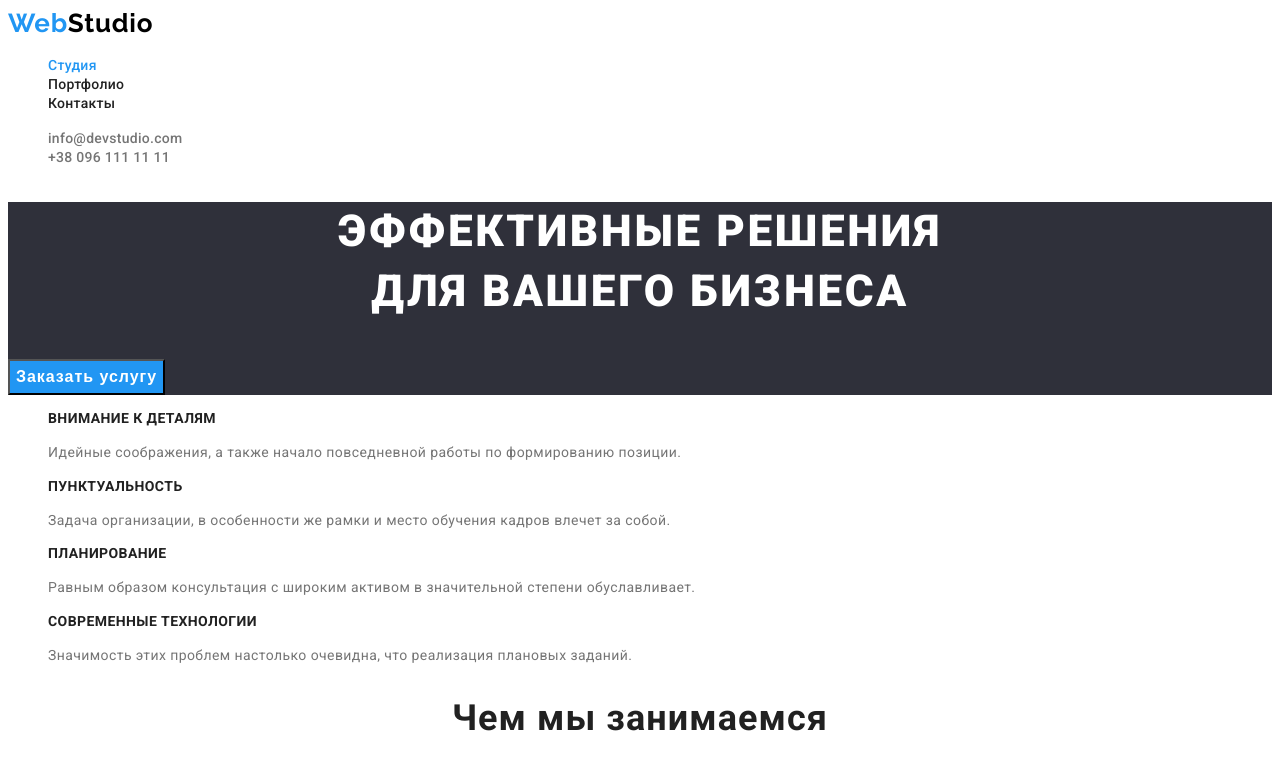
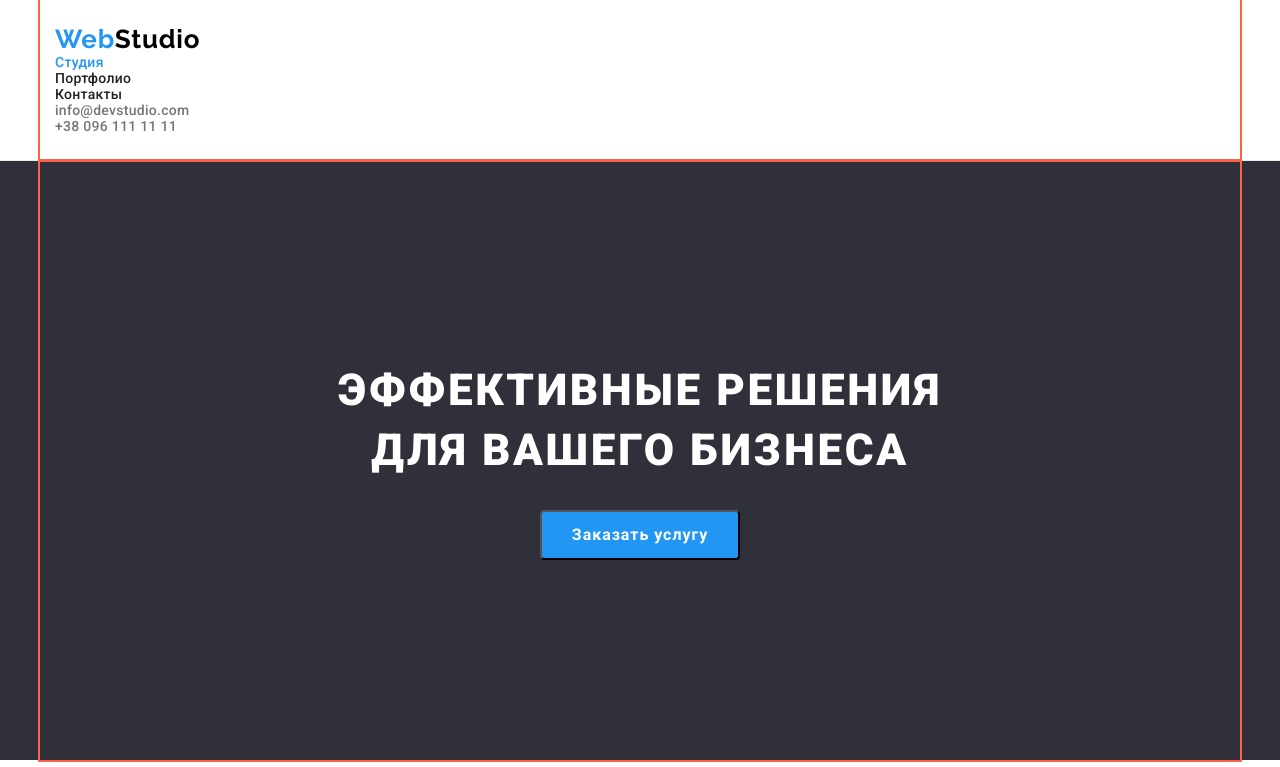
Before and after one commit to LiSazonova/goit-markup-hw-03, a plain HTML site: page index.html in a window 1280 px wide. Shown: the top 767 px of the page. Drawn offline with nearby package versions, Linux system fonts and the light colour scheme.

Commit message:
добавляет .container

```diff
--- a/css/styles.css
+++ b/css/styles.css
@@ -8,13 +8,45 @@
     --first-text-color: #212121;
     --second-text-color: #757575;
     --third-text-color: #FFFFFF;
+}
 
+p,
+h1,
+h2,
+h3,
+h4,
+h5,
+h6 {
+    margin: 0;
+}
+
+ul,
+ol {
+    margin: 0;
+    padding-left: 0;
+}
+
+button {
+    cursor: pointer;
+}
+
+img,
+a {
+    display: block;
 }
 
 body {
     font-family: 'Roboto', sans-serif;
     color: var(--second-text-color);
     background-color: var(--first-background-color);
+}
+
+.container {
+    width: 1200px;
+    margin: 0 auto;
+    padding-left: 15px;
+    padding-right: 15px;
+    outline: 2px solid tomato;
 }
 
 .list {
@@ -25,6 +57,16 @@ body {
     text-decoration: none;
 }
 
+.header {
+    margin-bottom: 0;
+    border-bottom: 1px solid #ECECEC
+}
+
+.header-content {
+    padding-top: 24px;
+    padding-bottom: 25px;
+}
+
 .header-logo {
     font-family: 'Raleway';
     font-weight: 700;
@@ -33,6 +75,7 @@ body {
     letter-spacing: 0.03em;
     color: var(--logo-color);
 }
+
 
 .logo-accent {
     color: var(--first-accent-color);
@@ -72,11 +115,17 @@ body {
 .header-mail:focus,
 .header-tel:focus {
     color: var(--first-accent-color);
-    }
+}
 
 
 .hero {
     background-color: var(--second-background-color);
+}
+
+.hero-content {
+    padding-top: 200px;
+    padding-bottom: 200px;
+    text-align: center;
 }
 
 .hero-title {
@@ -87,6 +136,7 @@ body {
     letter-spacing: 0.06em;
     text-transform: uppercase;
     color: var(--third-text-color);
+    margin-bottom: 30px;
 }
 
 .hero-btn {
@@ -94,11 +144,14 @@ body {
     font-weight: 700;
     font-size: 16px;
     line-height: 1.88;
-    display: flex;
+    display: inline-block;
     align-items: center;
     text-align: center;
     letter-spacing: 0.06em;
     color: var(--third-text-color);
+    width: 200px;
+    height: 50px;
+    border-radius: 4px;
 }
 
 .hero-btn:hover,
@@ -120,6 +173,11 @@ body {
     margin: -1px;
 }
 
+.features {
+    padding-top: 94px;
+    padding-bottom: 47px;
+}
+
 .features-title {
     font-weight: 700;
     font-size: 14px;
@@ -127,6 +185,7 @@ body {
     letter-spacing: 0.03em;
     text-transform: uppercase;
     color: var(--first-text-color);
+    margin-bottom: 10px;
 }
 
 .features-text {
@@ -134,6 +193,12 @@ body {
     line-height: 1.71;
     letter-spacing: 0.03em;
     color: var(--second-text-color);
+    max-width: 270px;
+}
+
+.about {
+    padding-top: 47px;
+    padding-bottom: 94px;
 }
 
 .about-title {
@@ -143,10 +208,16 @@ body {
     text-align: center;
     letter-spacing: 0.03em;
     color: var(--first-text-color);
+    margin-bottom: 50px;
 }
 
 .team {
-    background-color: var(--first-background-color);
+    background-color: var(--third-background-color);
+}
+
+.team-content {
+    padding-top: 94px;
+    padding-bottom: 94px;
 }
 
 .team-title {
@@ -156,6 +227,7 @@ body {
     text-align: center;
     letter-spacing: 0.03em;
     color: var(--first-text-color);
+    margin-bottom: 50px;
 }
 
 .team-subtitle {
@@ -165,6 +237,8 @@ body {
     text-align: center;
     letter-spacing: 0.03em;
     color: var(--first-text-color);
+    margin-top: 30px;
+    margin-bottom: 10px;
 }
 
 .team-text {
@@ -173,10 +247,13 @@ body {
     text-align: center;
     letter-spacing: 0.03em;
     color: var(--second-text-color);
+    padding-bottom: 30px;
 }
 
 .footer {
     background-color: var(--second-background-color);
+    padding-top: 60px;
+    padding-bottom: 60px;
 }
 
 .footer-logo {
@@ -187,6 +264,7 @@ body {
     line-height: 1.19;
     letter-spacing: 0.03em;
     color: var(--third-text-color);
+    margin-bottom: 20px;
 }
 
 .footer-address {
--- a/index.html
+++ b/index.html
@@ -11,12 +11,17 @@
     <link
         href="https://fonts.googleapis.com/css2?family=Raleway:wght@700&family=Roboto:wght@400;500;700;900&display=swap"
         rel="stylesheet">
+    <link rel="stylesheet" href="https://cdnjs.cloudflare.com/ajax/libs/modern-normalize/1.1.0/modern-normalize.min.css"
+        integrity="sha512-wpPYUAdjBVSE4KJnH1VR1HeZfpl1ub8YT/NKx4PuQ5NmX2tKuGu6U/JRp5y+Y8XG2tV+wKQpNHVUX03MfMFn9Q=="
+        crossorigin="anonymous" referrerpolicy="no-referrer" />
     <link rel="stylesheet" href="./css/styles.css">
 </head>
 
 <body>
     <!--Header-->
-    <header>
+    <header class="header">
+        <div class="container">
+            <div class="header-content">
                 <a href="" class="header-logo link"><span class="logo-accent">Web</span>Studio</a>
                 <nav class="header-nav">
                     <ul class="header-list list">
@@ -29,16 +34,23 @@
                     <li><a class="header-mail link" href="mailto:info@devstudio.com">info@devstudio.com</a></li>
                     <li><a class="header-tel link" href="tel:+380961111111">+38 096 111 11 11</a></li>
                 </ul>
+            </div>
+        </div>
     </header>
     <!--Main-->
     <main>
         <!--Баннер-->
         <section class="hero">
+            <div class="container">
+                <div class="hero-content">
                     <h1 class="hero-title">Эффективные решения <br> для вашего бизнеса</h1>
                     <button type="button" class="hero-btn">Заказать услугу</button>
+                </div>
+            </div>
         </section>
         <!--Особенности-->
         <section class="features">
+            <div class="container">
                 <h2 class="visually-hidden">Особенности</h2>
                 <ul class="features-list list">
                     <li class="features-item">
@@ -48,7 +60,8 @@
                     </li>
                     <li class="features-item">
                         <h3 class="features-title">Пунктуальность</h3>
-                    <p class="features-text">Задача организации, в особенности же рамки и место обучения кадров влечет
+                        <p class="features-text">Задача организации, в особенности же рамки и место обучения кадров
+                            влечет
                             за собой.</p>
                     </li>
                     <li class="features-item">
@@ -62,9 +75,11 @@
                             заданий.</p>
                     </li>
                 </ul>
+            </div>
         </section>
         <!--Чем мы занимаемся-->
         <section class="about">
+            <div class="container">
                 <h2 class="about-title">Чем мы занимаемся</h2>
                 <ul class="about-list list">
                     <li class="about-item">
@@ -77,9 +92,12 @@
                         <img src="./images/img3.jpg" alt="image on tablet" width="370" height="294">
                     </li>
                 </ul>
+            </div>
         </section>
         <!--Наша Команда-->
         <section class="team">
+            <div class="container">
+                <div class="team-content">
                     <h2 class="team-title">Наша команда</h2>
                     <ul class="team-list list">
                         <li class="team-item">
@@ -103,21 +121,27 @@
                             <p lang="en" class="team-text">UI Designer</p>
                         </li>
                     </ul>
+                </div>
+            </div>
         </section>
     </main>
     <!--Footer-->
     <footer class="footer">
+        <div class="container">
             <a href="" class="footer-logo link"><span class="logo-accent">Web</span>Studio</a>
             <address class="footer-address">
                 <ul class="footer-list list">
                     <li class="footer-item"><a class="footer-link link" href="https://goo.gl/maps/haABjZdnL3CjeKai8"
                             target="_blank" rel="noopener noreferrer">
                             г. Киев, пр-т Леси Украинки, 26</a></li>
-                <li class="footer-item"><a class="footer-mail link" href="mailto:info@example.com">info@example.com</a>
+                    <li class="footer-item"><a class="footer-mail link"
+                            href="mailto:info@example.com">info@example.com</a>
                     </li>
-                <li class="footer-item"><a class="footer-tel link" href="tel:+380991111111">+38 099 111 11 11</a></li>
+                    <li class="footer-item"><a class="footer-tel link" href="tel:+380991111111">+38 099 111 11 11</a>
+                    </li>
                 </ul>
             </address>
+        </div>
     </footer>
 </body>
 
```
Also changed, not shown: portfolio.html (+18 -5 lines). Lines whose indentation alone changed are shown as unchanged.
